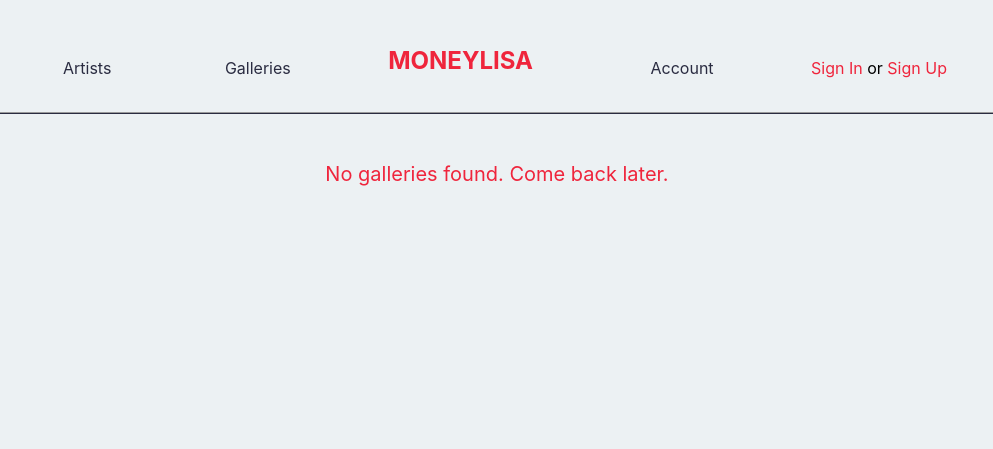
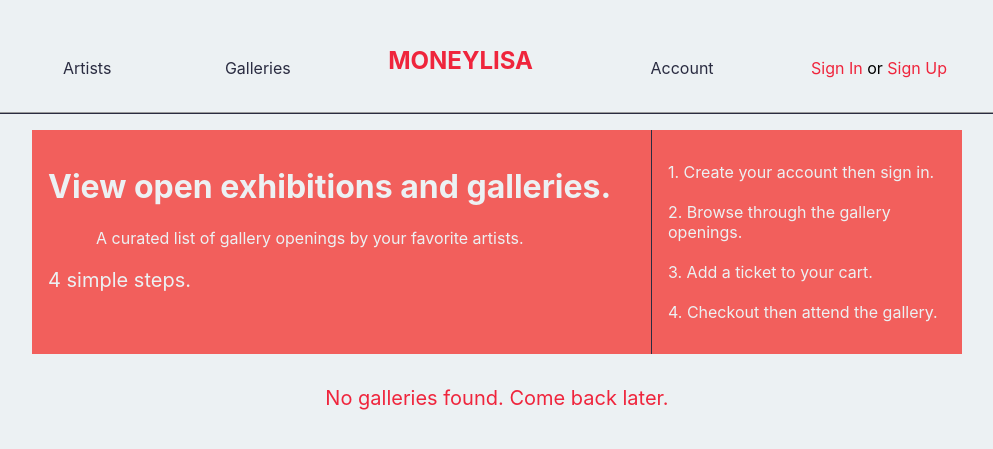
Before and after one commit to BMWire/mnylsa, a PHP site: page /galleries.php in a window 1280 px wide. Shown: the top 449 px of the page, without its empty margins (143-1136 px from the left). Run offline with PHP 8.4, Linux system fonts and the light colour scheme; the visitor is signed in with stand-in values (Sample User, id 1); data that the repository does not hold is empty.

Commit message:
chore: create galleries banner

```diff
--- a/galleries.php
+++ b/galleries.php
@@ -42,6 +42,36 @@ if (isset($_SESSION['user_id'])) {
     <!-- Start of main -->
     <main>
         <div class='container-flex'>
+            <div class='container'>
+                <div class='col-12 bg-imperial-light'>
+                    <div class='row'>
+                        <div class='col-8 p-3 border-right'>
+                            <h1 class='cultured'>View open exhibitions and galleries.</h1>
+                            <p class='cultured fs-6 ps-5'>
+                                A curated list of gallery openings by your favorite artists.
+                            </p>
+                            <p class='cultured fs-5'>
+                                4 simple steps.
+                            </p>
+                        </div>
+
+                        <div class='col-4 p-3'>
+                            <p class='cultured'>
+                                1. Create your account then sign in.
+                                <br>
+                                <br>
+                                2. Browse through the gallery openings.
+                                <br>
+                                <br>
+                                3. Add a ticket to your cart.
+                                <br>
+                                <br>
+                                4. Checkout then attend the gallery.
+                            </p>
+                        </div>
+                    </div>
+                </div>
+            </div>
             <div class='row p-2'>
 
                 <!-- Fetch all the gallery record entries by the artist who is logged in -->
@@ -82,7 +112,7 @@ if (isset($_SESSION['user_id'])) {
                                             </p>
                                             <p class='card-text'>
                                                 <i class='bi bi-cash-coin manatee' style='font-size:22px;'></i>
-                                                    Kshs <?= $gallery_fee ?>
+                                                Kshs <?= number_format($gallery_fee, 2) ?>
                                             </p>
                                             <p class='card-text'>
                                                 <i class='bi bi-calendar-date manatee' style='font-size:22px;'></i>
```
Lines whose indentation alone changed are shown as unchanged.
